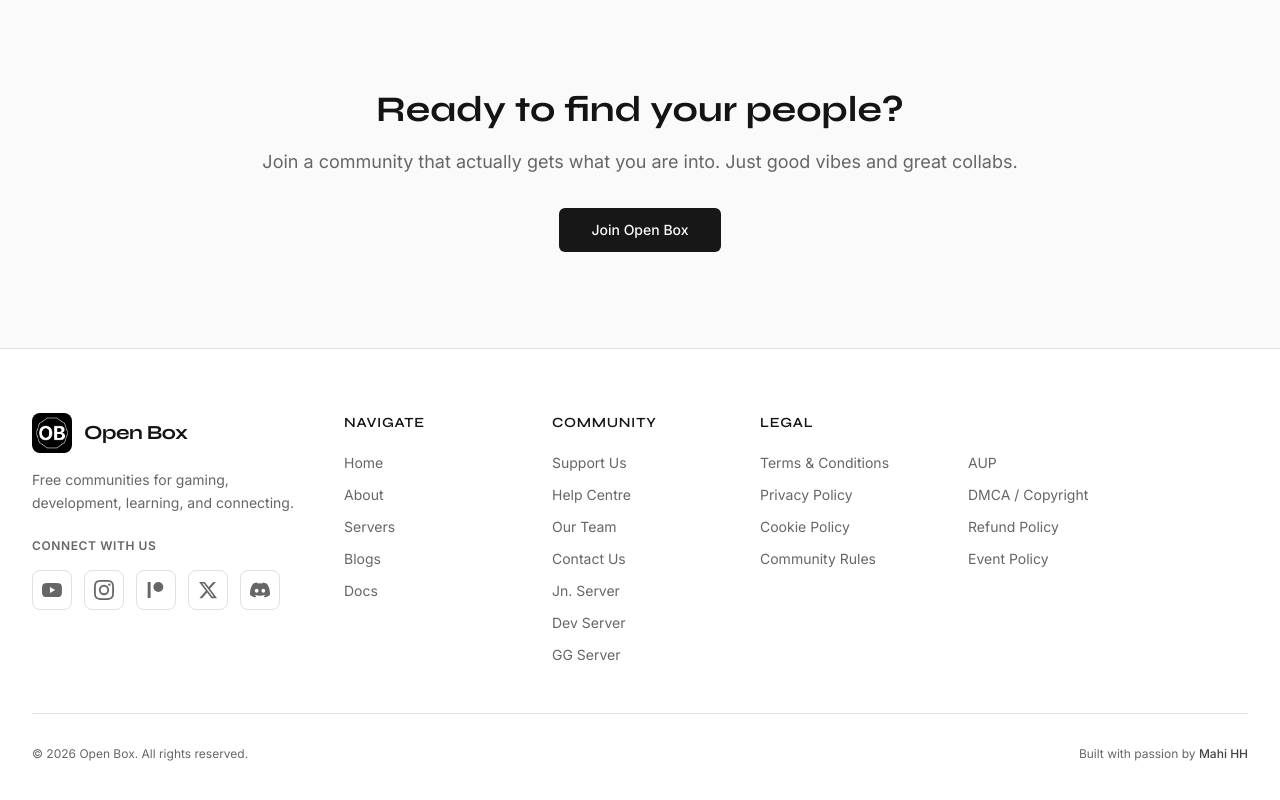
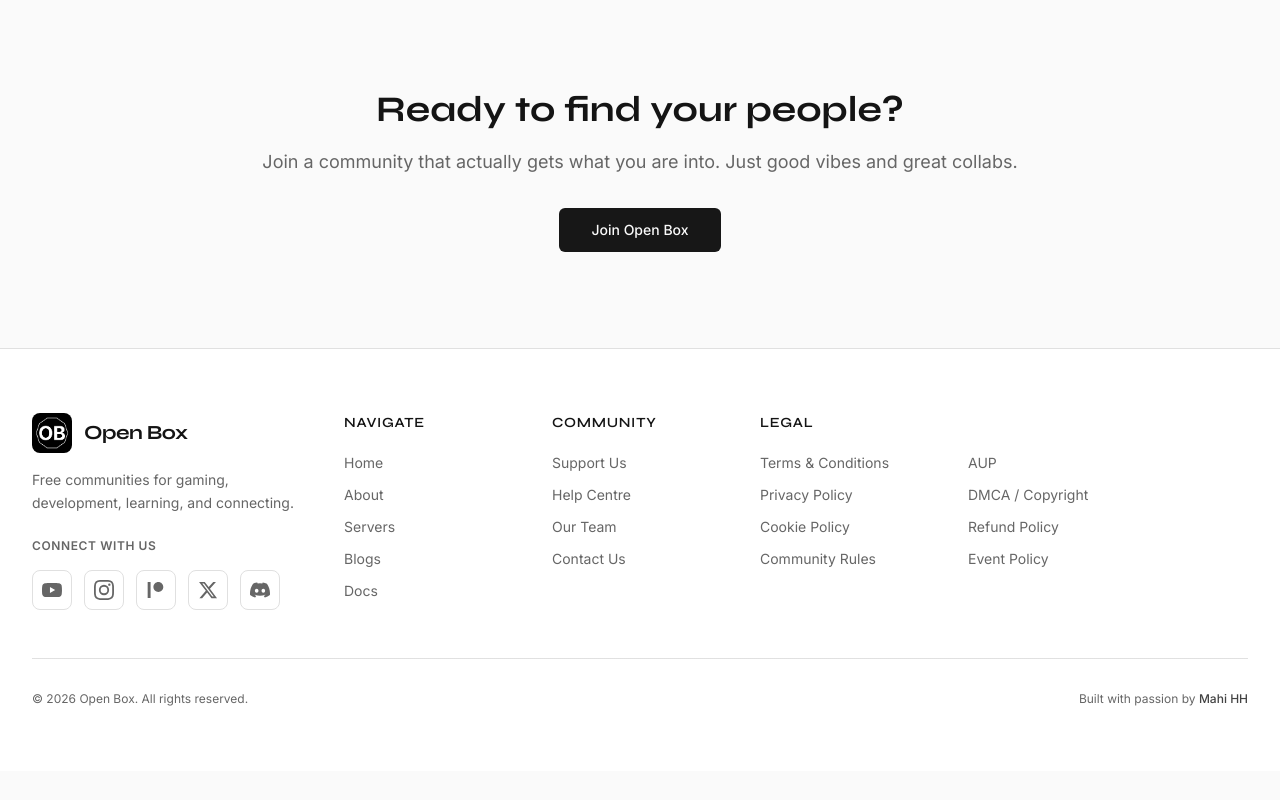
Before and after one commit to Mahi130306/OpenBoxComm, a Next.js app: page / in a window 1280 px wide. Shown: the part 2498-3298 px from the top of the page. After the commit the page ends 3269 px from the top, so only its background shows below. Built offline with nearby package versions, Linux system fonts and the light colour scheme; no server answers.

Commit message:
feat: add new site-wide Footer component with social links, navigation, and legal pages

```diff
--- a/components/Footer.tsx
+++ b/components/Footer.tsx
@@ -158,9 +158,9 @@ export function Footer() {
                 { label: 'Help Centre', href: '/help' },
                 { label: 'Our Team', href: '/team' },
                 { label: 'Contact Us', href: '/contact-us' },
-                { label: 'Jn. Server', href: '/servers/jn' },
-                { label: 'Dev Server', href: '/servers/dev' },
-                { label: 'GG Server', href: '/servers/gg' },
+                // { label: 'Jn. Server', href: '/servers/jn' },
+                // { label: 'Dev Server', href: '/servers/dev' },
+                // { label: 'GG Server', href: '/servers/gg' },
               ].map((l) => (
                 <li key={l.href}>
                   <Link href={l.href} className="text-muted-foreground hover:text-cyan-500 transition-colors duration-150">
```
